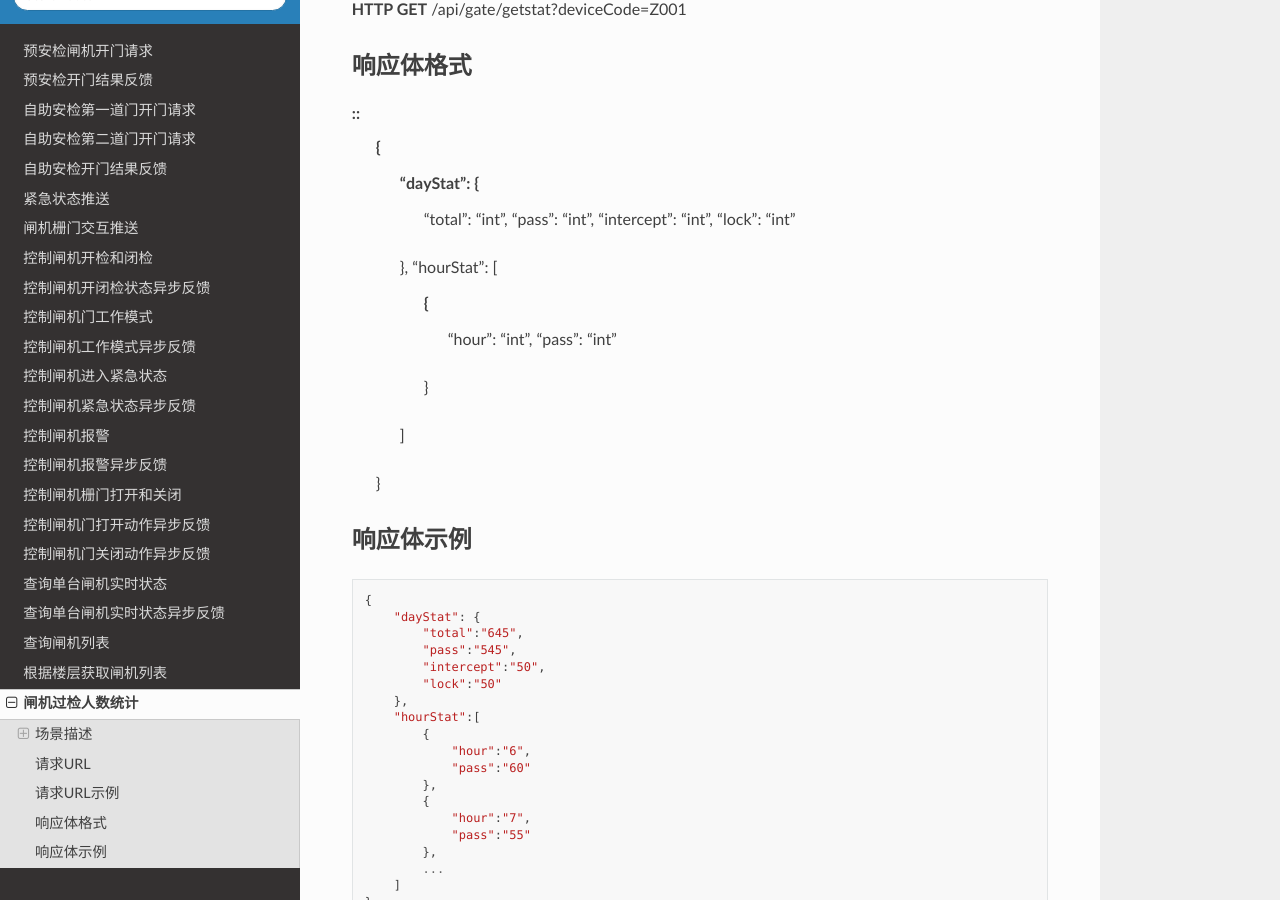
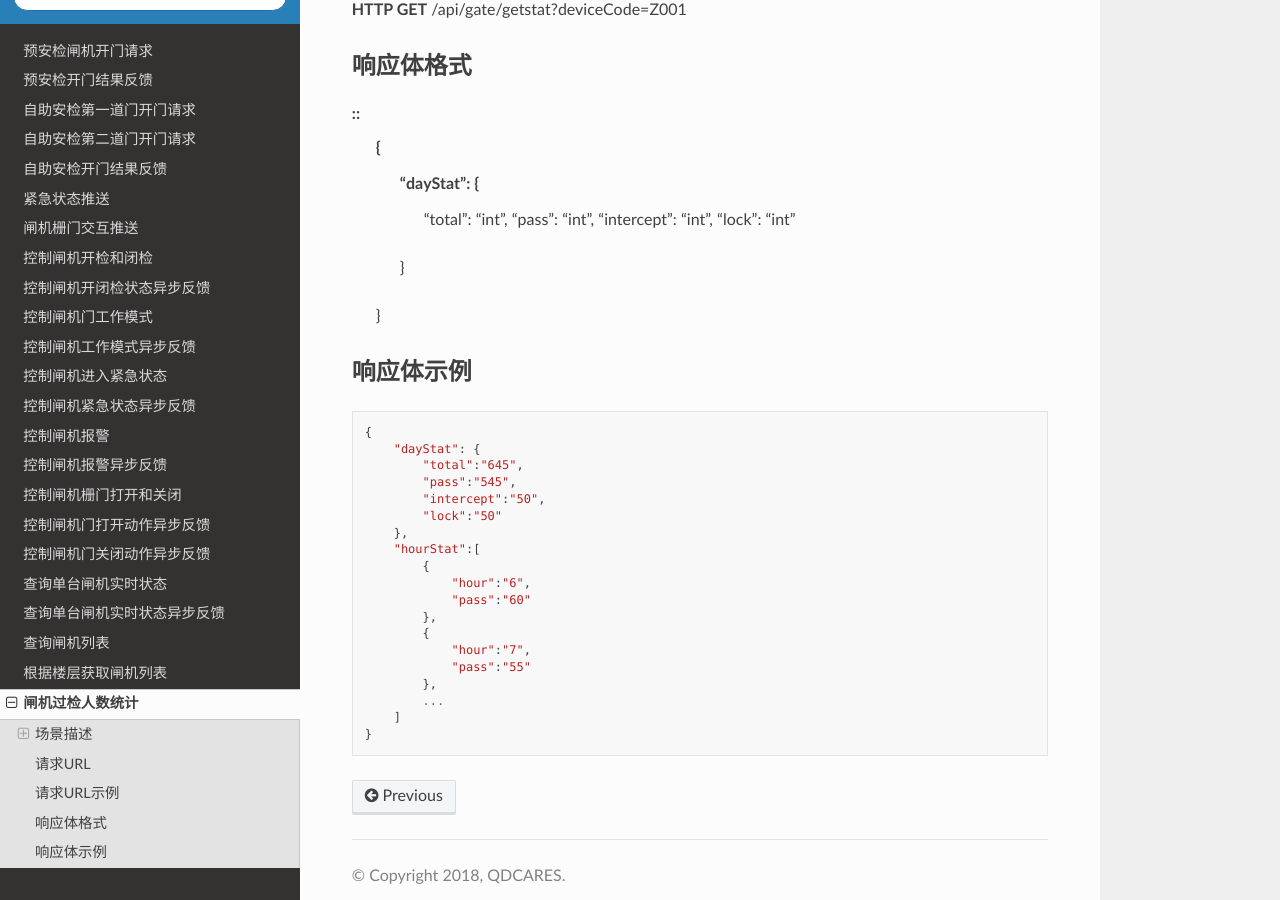
Before and after one commit to kinshines/security-gate-api-doc, a Sphinx documentation site: the page built from source/get_stat.rst, in a window 1280 px wide and 900 px high, scrolled down 592 px. Built offline with Sphinx 7.4.7 and the Read the Docs theme 2.0.0, drawn with Linux system fonts in a browser that asks for light colours.

Commit message:
day Stat

```diff
--- a/source/get_stat.rst
+++ b/source/get_stat.rst
@@ -29,13 +29,7 @@
             "pass": "int",
             "intercept": "int",
             "lock": "int"
-        },
-        "hourStat": [
-            {
-                "hour": "int",
-                "pass": "int"
-            }
-        ]
+        }
     }
 
 响应体示例
```
